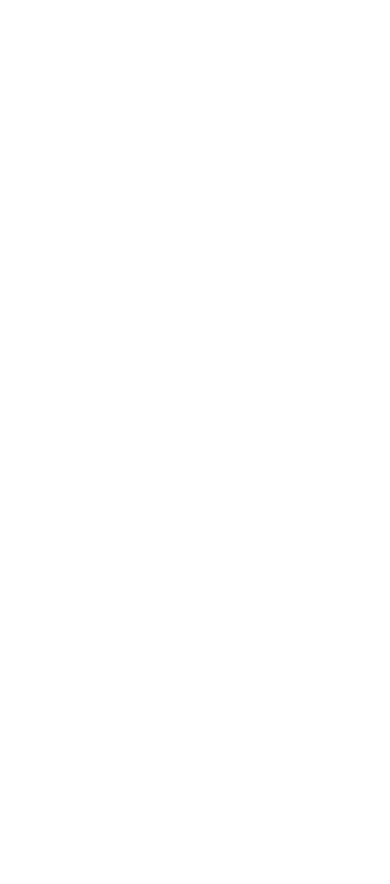
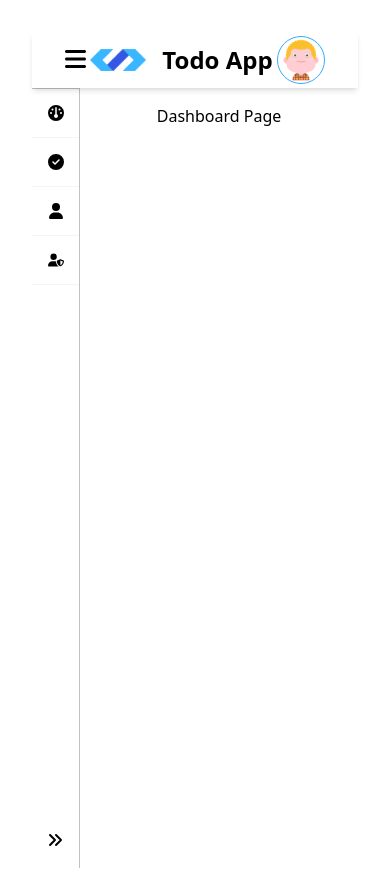
Before and after one commit to minhdinh2504/react-js-app, a React (Vite) app: page /admin/dashboard in a window 390 px wide. Before the commit this address had no page. Shown: the top 884 px of the page. Before the commit the page ends 844 px from the top, so only its background shows below. Built offline with nearby package versions, Linux system fonts and the light colour scheme.

Commit message:
Add admin dashboard and layout with responsive sidebar and header

```diff
--- a/src/App.tsx
+++ b/src/App.tsx
@@ -4,14 +4,21 @@
 import Contact from './pages/customer/Contact'
 import About from './pages/customer/About'
 import CustomerLayout from './shared/layouts/CustomerLayout'
+import Dashboard from './pages/admin/Dashboard'
+import AdminLayout from './shared/layouts/AdminLayout'
 
 function App() {
   return (
     <BrowserRouter>
       <Routes>
+        {/* Customer Routing */}
         <Route path="/" element={<CustomerLayout><Home /></CustomerLayout>} />
         <Route path="/about" element={<CustomerLayout><About /></CustomerLayout>} />
         <Route path="/contact" element={<CustomerLayout><Contact /></CustomerLayout>} />
+
+        {/* Admin Routing */}
+        <Route path="/admin/dashboard" element={<AdminLayout><Dashboard /></AdminLayout>} />
+
       </Routes>
     </BrowserRouter>
   )
--- /dev/null
+++ b/src/pages/admin/Dashboard.tsx
@@ -0,0 +1,8 @@
+const Dashboard = () => {
+    return (
+        <div>
+            <h1>Dashboard Page</h1>
+        </div>
+    )
+}
+export default Dashboard;
--- a/src/shared/components/Header.tsx
+++ b/src/shared/components/Header.tsx
@@ -2,22 +2,32 @@
 import Avatar from '../../assets/avatars/avatar-1.png';
 import Logo from '../../assets/logo.png';
 import { Link, NavLink } from 'react-router-dom';
+import { FontAwesomeIcon } from '@fortawesome/react-fontawesome';
+import { faBars } from '@fortawesome/free-solid-svg-icons';
 
 const Header = () => {
     const [isShowProfile, setIsShowProfile] = useState<boolean>(false);
+    const [isShowMainMenu, setIsShowMainMenu] = useState<boolean>(false);
 
     const toggleProfile = () => {
         setIsShowProfile(!isShowProfile);
     };
 
+    const toggleMainMenu = () => {
+        setIsShowMainMenu(!isShowMainMenu);
+    };
+
     return (
-        <header className='bg-white shadow-md'>
+        <header className='bg-white shadow-md relative'>
             <nav className='navbar w-4/5 m-auto flex justify-between items-center'>
+                <button type="button" title='Toggle Sidebar' className='md:hidden' onClick={toggleMainMenu}>
+                    <FontAwesomeIcon icon={faBars} className='text-2xl' />
+                </button>
                 <Link to='/' className='flex gap-4 items-center'>
                     <img src={Logo} alt="Logo" className='w-14' />
                     <span className='text-2xl font-bold'>Todo App</span>
                 </Link>
-                <div className='flex justify-center items-center *:block *:p-5 *:hover:bg-[#33adff] *:hover:text-white'>
+                <div className={`md:flex justify-center items-center *:block *:p-5 *:hover:bg-[#33adff] *:hover:text-white ${isShowMainMenu ? 'block absolute top-full left-0 w-full bg-slate-50 *:border-b *:border-slate-200' : 'hidden'}`}>
                     <NavLink to="/" className={({ isActive }) => `${isActive ? "bg-[#33adff] text-white" : ""}`}>Home</NavLink>
                     <NavLink to="/dashboard" className={({ isActive }) => `${isActive ? "bg-[#33adff] text-white" : ""}`}>Dashboard</NavLink>
                     <NavLink to="/about" className={({ isActive }) => `${isActive ? "bg-[#33adff] text-white" : ""}`}>About</NavLink>
--- a/src/shared/components/Sidebar.tsx
+++ b/src/shared/components/Sidebar.tsx
@@ -0,0 +1,64 @@
+import { faAngleDoubleLeft, faAngleDoubleRight, faCheckCircle, faDashboard, faUser, faUserShield } from "@fortawesome/free-solid-svg-icons";
+import { FontAwesomeIcon } from "@fortawesome/react-fontawesome";
+import { useEffect, useState } from "react";
+import { Link } from "react-router-dom";
+
+const Sidebar = () => {
+    const [isExpanded, setIsExpanded] = useState<boolean>(true);
+
+    const toggleSidebar = () => {
+        setIsExpanded(!isExpanded);
+    }
+
+    useEffect(() => {
+        const handleResize = () => {
+            if (window.innerWidth <= 765) {
+                setIsExpanded(false);
+            } else {
+                setIsExpanded(true);
+            }
+        };
+
+        // Set initial state
+        handleResize();
+
+        // Add event listener
+        window.addEventListener('resize', handleResize);
+
+        // Cleanup event listener on unmount
+        return () => {
+            window.removeEventListener('resize', handleResize);
+        };
+    }, []);
+
+    return (
+        <aside className={`flex flex-col bg-white border-t-1 border-r-1 border-[#c2c2c2] h-[calc(100vh-64px)] ${isExpanded ? "w-64" : "w-12"}`}>
+            <div className="sidebar-top">
+                <Link to={"/dashboard"} className="border-b border-slate-100 flex items-center">
+                    <FontAwesomeIcon icon={faDashboard} className="p-4 min-w-4" />
+                    <span className={`${isExpanded ? "block" : "hidden"}`}>Menu</span>
+                </Link>
+            </div>
+            <div className="sidebar-menu flex-grow">
+                <Link to={"/manage/quiz"} className="border-b border-slate-100 flex items-center hover:bg-[#33adff] hover:text-white">
+                    <FontAwesomeIcon icon={faCheckCircle} className="p-4 min-w-4" />
+                    <span className={`${isExpanded ? "block" : "hidden"}`}>Todo Management</span>
+                </Link>
+                <Link to={"/manage/quiz"} className="border-b border-slate-100 flex items-center hover:bg-[#33adff] hover:text-white">
+                    <FontAwesomeIcon icon={faUser} className="p-4 min-w-4" />
+                    <span className={`${isExpanded ? "block" : "hidden"}`}>User Management</span>
+                </Link>
+                <Link to={"/manage/quiz"} className="border-b border-slate-100 flex items-center hover:bg-[#33adff] hover:text-white">
+                    <FontAwesomeIcon icon={faUserShield} className="p-4 min-w-4" />
+                    <span className={`${isExpanded ? "block" : "hidden"}`}>Role Management</span>
+                </Link>
+            </div>
+            <div className="sidebar-bottom flex justify-end">
+                <button type="button" onClick={toggleSidebar} className="whitespace-nowrap  items-center" title="Toggle Sidebar">
+                    <FontAwesomeIcon icon={isExpanded ? faAngleDoubleLeft : faAngleDoubleRight} className="p-4 min-w-4" />
+                </button>
+            </div>
+        </aside>
+    )
+}
+export default Sidebar;
--- /dev/null
+++ b/src/shared/layouts/AdminLayout.tsx
@@ -0,0 +1,19 @@
+import { ReactNode } from "react";
+import Header from "../components/Header";
+import Sidebar from "../components/Sidebar";
+
+const AdminLayout = ({ children }: { children: ReactNode }) => {
+    return (
+        <div className="h-screen flex flex-col">
+            <Header />
+            <main className="flex-grow flex">
+                <Sidebar />
+                <div className="content flex-grow p-4">
+                    {children}
+                </div>
+            </main>
+        </div>
+    )
+}
+
+export default AdminLayout;
```
